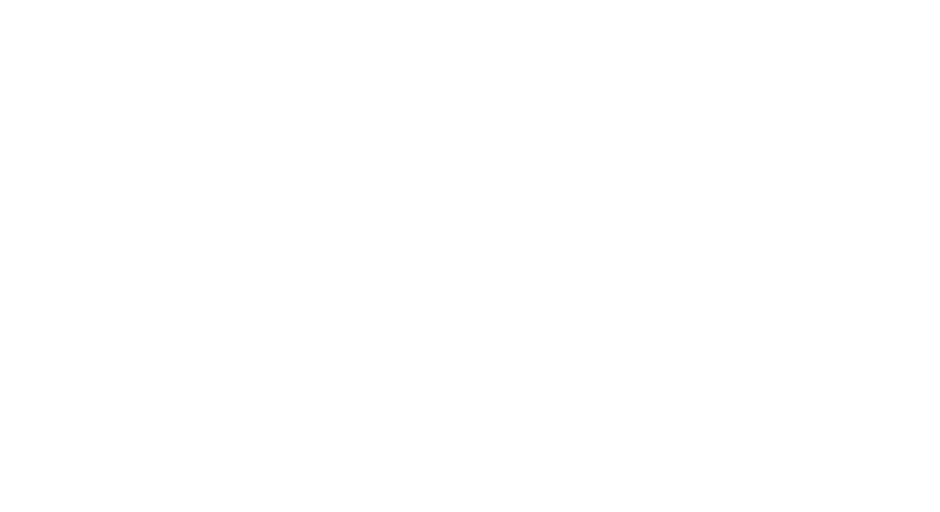
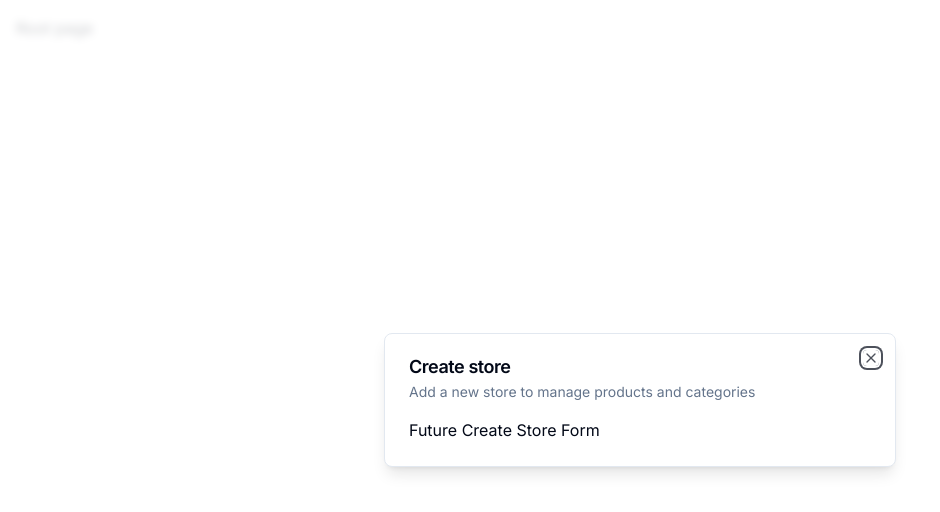
Before and after one commit to alexMercer94/e-commerce-nextjs-ts-tailwind-prisma-mysql, a Next.js app in the folder ecommerce-admin/: page / in a window 1280 px wide. Shown: the top 512 px of the page, without its empty margins (0-940 px from the left). Built offline with nearby package versions, Linux system fonts and the light colour scheme.

Commit message:
Added modal components

```diff
--- a/ecommerce-admin/app/(root)/page.tsx
+++ b/ecommerce-admin/app/(root)/page.tsx
@@ -1,11 +1,19 @@
-import { UserButton } from '@clerk/nextjs';
+'use client';
+
+import { useStoreModal } from '@/hooks/use-store-modal';
+import { useEffect } from 'react';
 
 const SetupPage = () => {
-    return (
-        <div className="p-4">
-            <UserButton afterSignOutUrl="/" />
-        </div>
-    );
+    const onOpen = useStoreModal((state) => state.onOpen);
+    const isOpen = useStoreModal((state) => state.isOpen);
+
+    useEffect(() => {
+        if (!isOpen) {
+            onOpen();
+        }
+    }, [isOpen, onOpen]);
+
+    return <div className="p-4">Root page</div>;
 };
 
 export default SetupPage;
--- a/ecommerce-admin/app/layout.tsx
+++ b/ecommerce-admin/app/layout.tsx
@@ -1,3 +1,4 @@
+import ModalProvider from '@/providers/modal-provider';
 import { ClerkProvider } from '@clerk/nextjs';
 import type { Metadata } from 'next';
 import { Inter } from 'next/font/google';
@@ -14,7 +15,10 @@
     return (
         <ClerkProvider>
             <html lang="en">
-                <body className={inter.className}>{children}</body>
+                <body className={inter.className}>
+                    <ModalProvider />
+                    {children}
+                </body>
             </html>
         </ClerkProvider>
     );
--- /dev/null
+++ b/ecommerce-admin/components/modals/store-modal.tsx
@@ -0,0 +1,21 @@
+'use client';
+
+import Modal from '@/components/ui/modal';
+import { useStoreModal } from '@/hooks/use-store-modal';
+
+const StoreModal = () => {
+    const { isOpen, onClose } = useStoreModal();
+
+    return (
+        <Modal
+            title="Create store"
+            description="Add a new store to manage products and categories"
+            isOpen={isOpen}
+            onClose={onClose}
+        >
+            Future Create Store Form
+        </Modal>
+    );
+};
+
+export default StoreModal;
--- /dev/null
+++ b/ecommerce-admin/components/ui/dialog.tsx
@@ -0,0 +1,87 @@
+'use client';
+
+import * as DialogPrimitive from '@radix-ui/react-dialog';
+import { X } from 'lucide-react';
+import * as React from 'react';
+
+import { cn } from '@/lib/utils';
+
+const Dialog = DialogPrimitive.Root;
+
+const DialogTrigger = DialogPrimitive.Trigger;
+
+const DialogPortal = ({ className, ...props }: DialogPrimitive.DialogPortalProps) => (
+    <DialogPrimitive.Portal className={cn(className)} {...props} />
+);
+DialogPortal.displayName = DialogPrimitive.Portal.displayName;
+
+const DialogOverlay = React.forwardRef<
+    React.ElementRef<typeof DialogPrimitive.Overlay>,
+    React.ComponentPropsWithoutRef<typeof DialogPrimitive.Overlay>
+>(({ className, ...props }, ref) => (
+    <DialogPrimitive.Overlay
+        ref={ref}
+        className={cn(
+            'fixed inset-0 z-50 bg-background/80 backdrop-blur-sm data-[state=open]:animate-in data-[state=closed]:animate-out data-[state=closed]:fade-out-0 data-[state=open]:fade-in-0',
+            className
+        )}
+        {...props}
+    />
+));
+DialogOverlay.displayName = DialogPrimitive.Overlay.displayName;
+
+const DialogContent = React.forwardRef<
+    React.ElementRef<typeof DialogPrimitive.Content>,
+    React.ComponentPropsWithoutRef<typeof DialogPrimitive.Content>
+>(({ className, children, ...props }, ref) => (
+    <DialogPortal>
+        <DialogOverlay />
+        <DialogPrimitive.Content
+            ref={ref}
+            className={cn(
+                'fixed left-[50%] top-[50%] z-50 grid w-full max-w-lg translate-x-[-50%] translate-y-[-50%] gap-4 border bg-background p-6 shadow-lg duration-200 data-[state=open]:animate-in data-[state=closed]:animate-out data-[state=closed]:fade-out-0 data-[state=open]:fade-in-0 data-[state=closed]:zoom-out-95 data-[state=open]:zoom-in-95 data-[state=closed]:slide-out-to-left-1/2 data-[state=closed]:slide-out-to-top-[48%] data-[state=open]:slide-in-from-left-1/2 data-[state=open]:slide-in-from-top-[48%] sm:rounded-lg md:w-full',
+                className
+            )}
+            {...props}
+        >
+            {children}
+            <DialogPrimitive.Close className="absolute right-4 top-4 rounded-sm opacity-70 ring-offset-background transition-opacity hover:opacity-100 focus:outline-none focus:ring-2 focus:ring-ring focus:ring-offset-2 disabled:pointer-events-none data-[state=open]:bg-accent data-[state=open]:text-muted-foreground">
+                <X className="h-4 w-4" />
+                <span className="sr-only">Close</span>
+            </DialogPrimitive.Close>
+        </DialogPrimitive.Content>
+    </DialogPortal>
+));
+DialogContent.displayName = DialogPrimitive.Content.displayName;
+
+const DialogHeader = ({ className, ...props }: React.HTMLAttributes<HTMLDivElement>) => (
+    <div className={cn('flex flex-col space-y-1.5 text-center sm:text-left', className)} {...props} />
+);
+DialogHeader.displayName = 'DialogHeader';
+
+const DialogFooter = ({ className, ...props }: React.HTMLAttributes<HTMLDivElement>) => (
+    <div className={cn('flex flex-col-reverse sm:flex-row sm:justify-end sm:space-x-2', className)} {...props} />
+);
+DialogFooter.displayName = 'DialogFooter';
+
+const DialogTitle = React.forwardRef<
+    React.ElementRef<typeof DialogPrimitive.Title>,
+    React.ComponentPropsWithoutRef<typeof DialogPrimitive.Title>
+>(({ className, ...props }, ref) => (
+    <DialogPrimitive.Title
+        ref={ref}
+        className={cn('text-lg font-semibold leading-none tracking-tight', className)}
+        {...props}
+    />
+));
+DialogTitle.displayName = DialogPrimitive.Title.displayName;
+
+const DialogDescription = React.forwardRef<
+    React.ElementRef<typeof DialogPrimitive.Description>,
+    React.ComponentPropsWithoutRef<typeof DialogPrimitive.Description>
+>(({ className, ...props }, ref) => (
+    <DialogPrimitive.Description ref={ref} className={cn('text-sm text-muted-foreground', className)} {...props} />
+));
+DialogDescription.displayName = DialogPrimitive.Description.displayName;
+
+export { Dialog, DialogContent, DialogDescription, DialogFooter, DialogHeader, DialogTitle, DialogTrigger };
--- /dev/null
+++ b/ecommerce-admin/components/ui/modal.tsx
@@ -0,0 +1,34 @@
+'use client';
+
+import { Dialog, DialogContent, DialogDescription, DialogHeader, DialogTitle } from '@/components/ui/dialog';
+import React, { FC } from 'react';
+
+interface ModalProps {
+    title: string;
+    description: string;
+    isOpen: boolean;
+    onClose: () => void;
+    children?: React.ReactNode;
+}
+
+const Modal: FC<ModalProps> = ({ title, description, isOpen, onClose, children }) => {
+    const onChange = (open: boolean) => {
+        if (!open) {
+            onClose();
+        }
+    };
+
+    return (
+        <Dialog open={isOpen} onOpenChange={onChange}>
+            <DialogContent>
+                <DialogHeader>
+                    <DialogTitle>{title}</DialogTitle>
+                    <DialogDescription>{description}</DialogDescription>
+                </DialogHeader>
+                <div>{children}</div>
+            </DialogContent>
+        </Dialog>
+    );
+};
+
+export default Modal;
--- /dev/null
+++ b/ecommerce-admin/hooks/use-store-modal.tsx
@@ -0,0 +1,13 @@
+import { create } from 'zustand';
+
+interface useStoreModalInterface {
+    isOpen: boolean;
+    onOpen: () => void;
+    onClose: () => void;
+}
+
+export const useStoreModal = create<useStoreModalInterface>((set) => ({
+    isOpen: false,
+    onOpen: () => set({ isOpen: true }),
+    onClose: () => set({ isOpen: false }),
+}));
--- a/ecommerce-admin/package.json
+++ b/ecommerce-admin/package.json
@@ -10,6 +10,7 @@
   },
   "dependencies": {
     "@clerk/nextjs": "^4.23.2",
+    "@radix-ui/react-dialog": "^1.0.4",
     "@radix-ui/react-slot": "^1.0.2",
     "@types/node": "20.5.3",
     "@types/react": "18.2.21",
@@ -27,6 +28,7 @@
     "tailwind-merge": "^1.14.0",
     "tailwindcss": "3.3.3",
     "tailwindcss-animate": "^1.0.6",
-    "typescript": "5.1.6"
+    "typescript": "5.1.6",
+    "zustand": "^4.4.1"
   }
 }
--- /dev/null
+++ b/ecommerce-admin/providers/modal-provider.tsx
@@ -0,0 +1,22 @@
+'use client';
+
+import StoreModal from '@/components/modals/store-modal';
+import { useEffect, useState } from 'react';
+
+const ModalProvider = () => {
+    const [isMounted, setIsMounted] = useState(false);
+
+    useEffect(() => {
+        setIsMounted(true);
+    }, []);
+
+    if (!isMounted) return null;
+
+    return (
+        <>
+            <StoreModal />
+        </>
+    );
+};
+
+export default ModalProvider;
```
Also changed, not shown: 1 other file (tests, documents, lock files or other folders).
